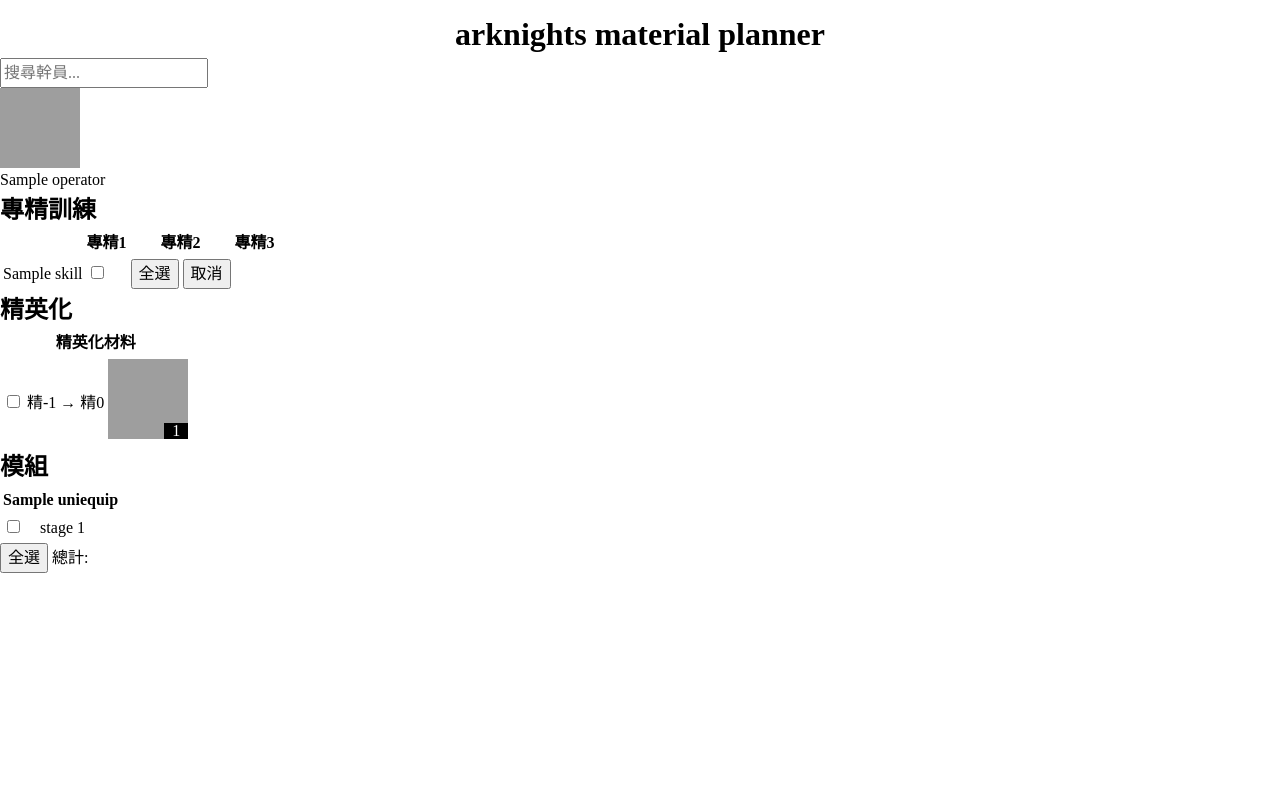
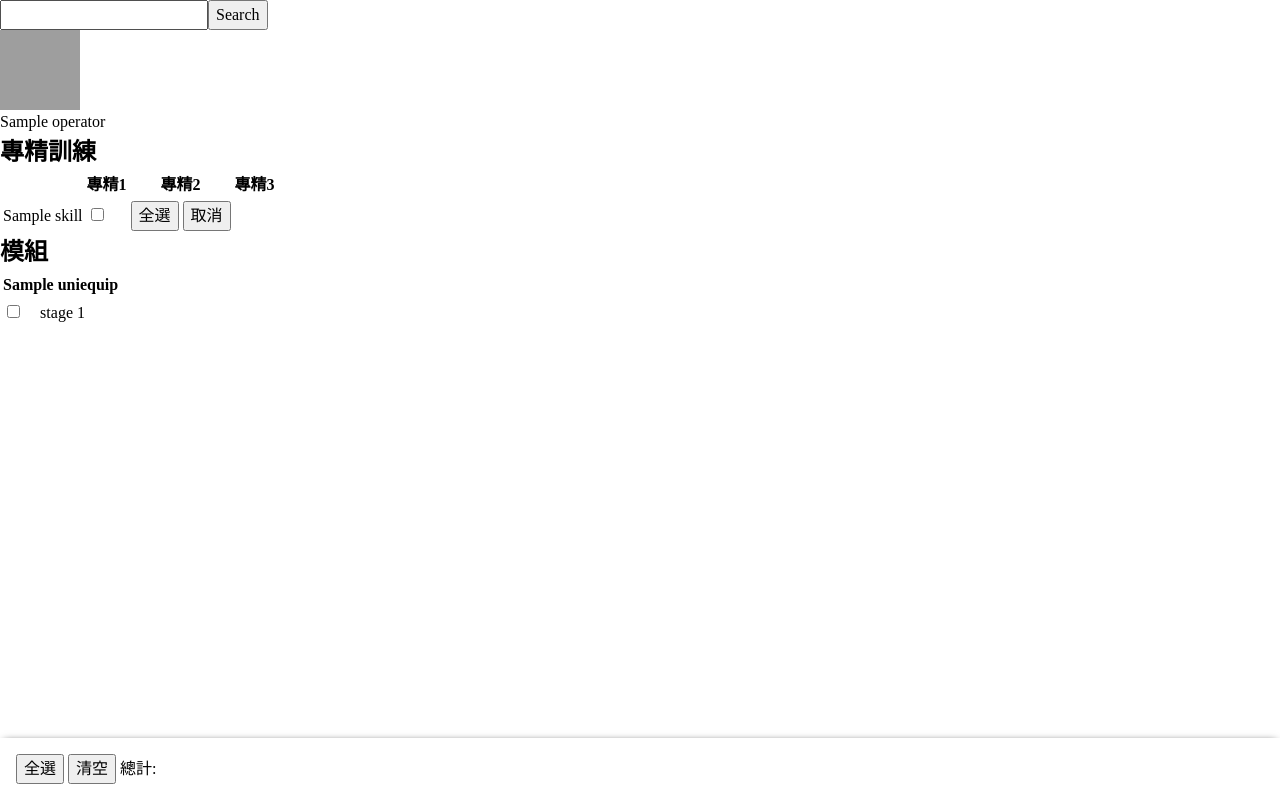
Before and after one commit to NeonEDuck/arknights-material-planner, a Flask app: template templates/index.jinja in a window 1280 px wide. After the commit the page ends 784 px from the top, so only its background shows below. Run offline with Flask 2, Linux system fonts and the light colour scheme; the template is opened without the code that fills it: most values are stand-ins (such as "Sample title", 1, 10 or a date in 2020); parts of the project's set-up code (start-up, migrations or seed data) failed here and were passed over; some libraries are stand-ins or nearby versions; grey boxes are pictures that could not be loaded.

Commit message:
新增幹員搜尋、幹員搜尋頁面與使用者選擇儲存

```diff
--- a/app.py
+++ b/app.py
@@ -15,7 +15,6 @@
 
 @app.route('/')
 def index():
-
     return render_template('index.jinja', operators=operators, materials=materials)
 
 @app.route('/operator')
@@ -27,7 +26,7 @@
     uniequip = operators_uniequip_data(search)
     op = {**info, 'phases': evol, 'skills': skill, 'uniequips': uniequip}
     print(op)
-    return render_template('operator.jinja', operator=op, pretty=json.dumps(op, ensure_ascii=False, indent='    '))
+    return render_template('operator.jinja', operators=operators, materials=materials, operator=op, pretty=json.dumps(op, ensure_ascii=False, indent='    '))
 
 # @app.route("/searchdata",methods=["POST","GET"])
 # def searchdata():
--- a/static/css/style.css
+++ b/static/css/style.css
@@ -1,6 +1,5 @@
 body {
     min-height: 100vh;
-    margin-top:10px;
 }
 h1 {
     text-align: center;
@@ -16,7 +15,6 @@
     position: relative;
     display: inline-block;
 }
-
 
 .item-container img{
     width: 80px;
@@ -37,8 +35,64 @@
     margin-block: auto;
 }
 
-footer#stickybar {
-    position: sticky;
-    bottom: 0;
+#planner-container {
+    display: flex;
+    flex-direction: column;
+    height: 100vh;
+}
+
+main#planner-main {
+    flex: 1 0 0;
+    overflow: auto;
+}
+
+footer#planner-footer {
     background-color: white;
+    max-height: 20vh;
+    overflow: auto;
+    padding: 1em;
+    box-shadow: 0 0 0.5em -0.25em black;
 }
+
+#search-box-wrapper {
+    position: relative;
+    width: fit-content;
+}
+
+#search-box-suggestion {
+    position: absolute;
+    width: 100%;
+    display: flex;
+    flex-direction: column;
+    top: 100%;
+    margin: 0;
+    padding: 0.25em 0;
+    gap: 0.25em;
+    background-color: white;
+    box-shadow: 0 0 0.5em -0.25em black;
+}
+
+#search-box-suggestion:empty {
+    display: none;
+}
+
+#search-box-suggestion li {
+    cursor: pointer;
+    padding-inline: 0.25em;
+}
+
+#search-box-suggestion li:hover {
+    background-color: aquamarine;
+}
+
+.flex {
+    display: flex;
+}
+
+.flex-row {
+    flex-direction: row;
+}
+
+.flex-col {
+    flex-direction: column;
+}
--- a/static/js/index.js
+++ b/static/js/index.js
@@ -1,10 +1,32 @@
 'use strict'
 const totalMaterialContainer = document.querySelector('#total-material-container')
-const userSelection = []
+const userSelection = JSON.parse(localStorage.getItem('userSelection') || '[]')
+
+for (const selection of userSelection) {
+    const token = [...selection.split('-')]
+    const operatorId = token[0]
+    const upgrade = token[1]
+    const level = token[3] || token[2]
+    const number = (token[3])?token[2]:null
+
+    let ckb = document.querySelector(`input[type="checkbox"][data-operator="${operatorId}"][data-upgrade="${upgrade}"][data-level="${level}"]` + ((number)?`[data-number="${number}"]`:''))
+
+    if (ckb) {
+        ckb.checked = true
+    }
+}
+calculateTotal()
+
+function htmlToElement(html) {
+    let template = document.createElement('template');
+    template.innerHTML = html;
+    return template.content.firstElementChild;
+}
 
 function generateId(htmlElement) {
     return `${htmlElement.dataset.operator}-${htmlElement.dataset.upgrade}-${(htmlElement.dataset.number)?htmlElement.dataset.number+"-":""}${htmlElement.dataset.level}`
 }
+
 function calculateTotal() {
     const totalMaterials = {}
 
@@ -19,8 +41,8 @@
         const token = [...selection.split('-')]
         const operatorId = token[0]
         const upgrade = token[1]
-        const level = token[3] || token[2]
-        const number = (token[3])?token[2]:0
+        const level = Number(token[3] || token[2])
+        const number = Number((token[3])?token[2]:0)
 
         const operator = operators[operatorId]
 
@@ -50,6 +72,10 @@
         </div>
         `
     }
+
+    console.log(userSelection)
+
+    localStorage.setItem('userSelection', JSON.stringify(userSelection))
 }
 
 document.querySelectorAll('.select-ckb').forEach(ckb => {
@@ -58,8 +84,11 @@
             userSelection.push(generateId(ckb))
         }
         else {
-            const index = userSelection.indexOf(generateId(ckb))
-            if (index !== -1) {
+            while (true) {
+                const index = userSelection.indexOf(generateId(ckb))
+                if (index === -1) {
+                    break
+                }
                 userSelection.splice(index, 1)
             }
         }
@@ -88,7 +117,7 @@
     })
 });
 
-document.querySelector('#all-btn').addEventListener('click', () => {
+document.querySelector('#select-all-btn').addEventListener('click', () => {
     document.querySelectorAll('.select-ckb').forEach((ckb) => {
         if (!ckb.checked) {
             ckb.checked = true;
@@ -97,3 +126,45 @@
     })
     calculateTotal()
 })
+
+document.querySelector('#clear-all-btn').addEventListener('click', () => {
+    document.querySelectorAll('.select-ckb').forEach((ckb) => {
+        if (ckb.checked) {
+            ckb.checked = false;
+            while (true) {
+                const index = userSelection.indexOf(generateId(ckb))
+                if (index === -1) {
+                    break
+                }
+                userSelection.splice(index, 1)
+            }
+        }
+    })
+    calculateTotal()
+})
+
+const serachBox = document.querySelector('#search-box')
+const serachBoxSuggestion = document.querySelector('#search-box-suggestion')
+serachBox.addEventListener('keyup', () => {
+    serachBoxSuggestion.innerHTML = ''
+    const text = serachBox.value.trim()
+    if (text.length === 0) {
+        return
+    }
+
+    let i = 0
+    const regex = RegExp(`.*${text}.*`, 'i')
+    for (const operator of Object.values(operators).filter(x => (x.name.match(regex)))) {
+        if (i++ >= 10) {
+            break
+        }
+        const li = htmlToElement(`
+            <li>${operator.name}</li>
+        `)
+        li.addEventListener('click', () => {
+            serachBox.value = operator.name
+            serachBoxSuggestion.innerHTML = ''
+        })
+        serachBoxSuggestion.appendChild(li)
+    }
+})
--- a/templates/base.jinja
+++ b/templates/base.jinja
@@ -7,7 +7,6 @@
     <title>Arknights Material Planner</title>
     <link rel="stylesheet" href="{{ url_for('static', filename='css/reset.css') }}">
     <link rel="stylesheet" href="{{ url_for('static', filename='css/style.css') }}">
-    <h1 style="text-align:center">arknights material planner</h1>
     {% block scripts %}
 
     {% endblock scripts %}
--- a/templates/index.jinja
+++ b/templates/index.jinja
@@ -1,22 +1,13 @@
-{% extends 'base.jinja' %}
+{% extends 'planner_base.jinja' %}
 
-{% block scripts %}
-<script>
-    const operators = {{ operators | tojson | safe }}
-    const materials = {{ materials | tojson | safe }}
-</script>
-<script src="{{ url_for('static', filename='js/index.js') }}" defer></script>
-{% endblock scripts %}
-{% block content %}
-<div>
-    <input type="text" placeholder="搜尋幹員...">
-</div>
+{% block operator_content %}
 {% for _, operator in operators.items() %}
     <div>
         <div>
             <img src="{{ operator.art }}" width="80" height="80" alt="幹員名稱">
             {{ operator.name }}
         </div>
+        {% if operator.skills|length > 0 %}
             <h2>專精訓練</h2>
             <table>
                 <tbody>
@@ -29,6 +20,7 @@
                     </tr>
 
                     {% for skill in operator.skills %}
+                        {% if skill.levelUpCosts|length > 0 %}
                             {% set number = loop.index0 %}
                             <tr>
                                 <td>{{ skill.skillName }}</td>
@@ -50,9 +42,12 @@
                                     <button class="unselect-all-btn" data-operator="{{ operator.id }}" data-upgrade="skill" data-number="{{ number }}">取消</button>
                                 </td>
                             </tr>
+                        {% endif %}
                     {% endfor %}
                 </tbody>
             </table>
+        {% endif %}
+        {% if operator.phases|length > 1 %}
             <h2>精英化</h2>
             <table>
                 <tbody>
@@ -82,6 +77,8 @@
                     {% endfor %}
                 </tbody>
             </table>
+        {% endif %}
+        {% if operator.uniequips|length > 0 %}
             <h2>模組</h2>
             {% for uniequip in operator.uniequips %}
                 {% set number = loop.index0 %}
@@ -113,11 +110,7 @@
                     </table>
                 {% endif %}
             {% endfor %}
+        {% endif %}
     </div>
 {% endfor %}
-<footer id="stickybar">
-    <button id="all-btn">全選</button>
-    <span>總計:</span>
-    <div id="total-material-container"></div>
-</footer>
-{% endblock content %}
+{% endblock operator_content %}
--- /dev/null
+++ b/templates/planner_base.jinja
@@ -0,0 +1,36 @@
+{% extends 'base.jinja' %}
+
+{% block scripts %}
+<script>
+    const operators = {{ operators | tojson | safe }}
+    const materials = {{ materials | tojson | safe }}
+</script>
+<script src="{{ url_for('static', filename='js/index.js') }}" defer></script>
+{% endblock scripts %}
+
+{% block content %}
+<div id="planner-container">
+    <main id="planner-main">
+        <div>
+            <form method="get" action="/operator" class="flex flex-row">
+                <div id="search-box-wrapper">
+                    <input type="text" name="search" id="search-box" autocomplete="off"/>
+                    <ul id="search-box-suggestion"></ul>
+                </div>
+                <input type="submit" value="Search" class="search_button"/><br/>
+            </form>
+            {# <input type="text" placeholder="搜尋幹員..."> #}
+        </div>
+        {% block operator_content %}
+
+        {% endblock operator_content %}
+    </main>
+
+    <footer id="planner-footer">
+        <button id="select-all-btn">全選</button>
+        <button id="clear-all-btn">清空</button>
+        <span>總計:</span>
+        <div id="total-material-container"></div>
+    </footer>
+</div>
+{% endblock content %}
```
Also changed, not shown: templates/operator.jinja (+29 -37 lines). Lines whose indentation alone changed are shown as unchanged.
